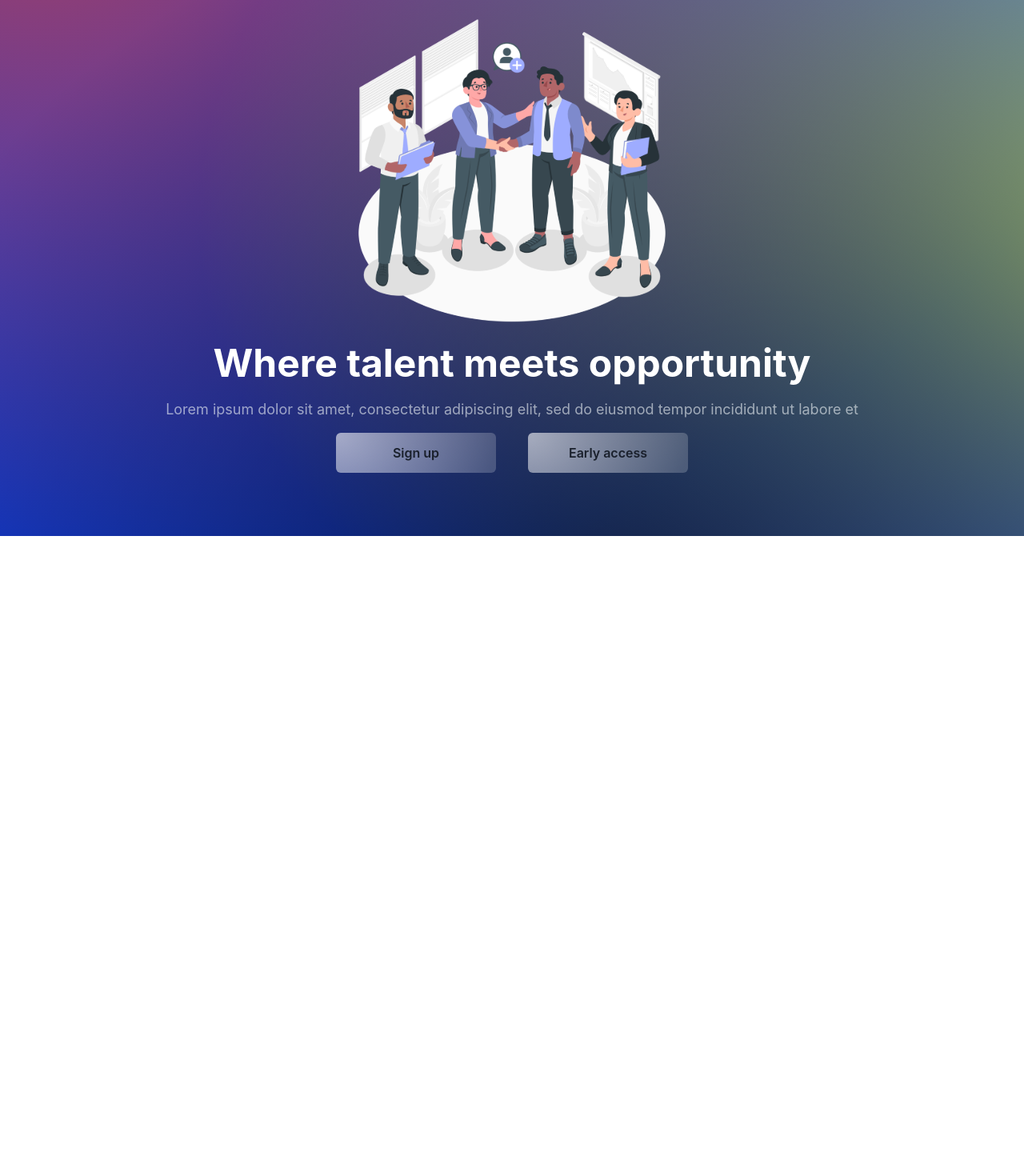
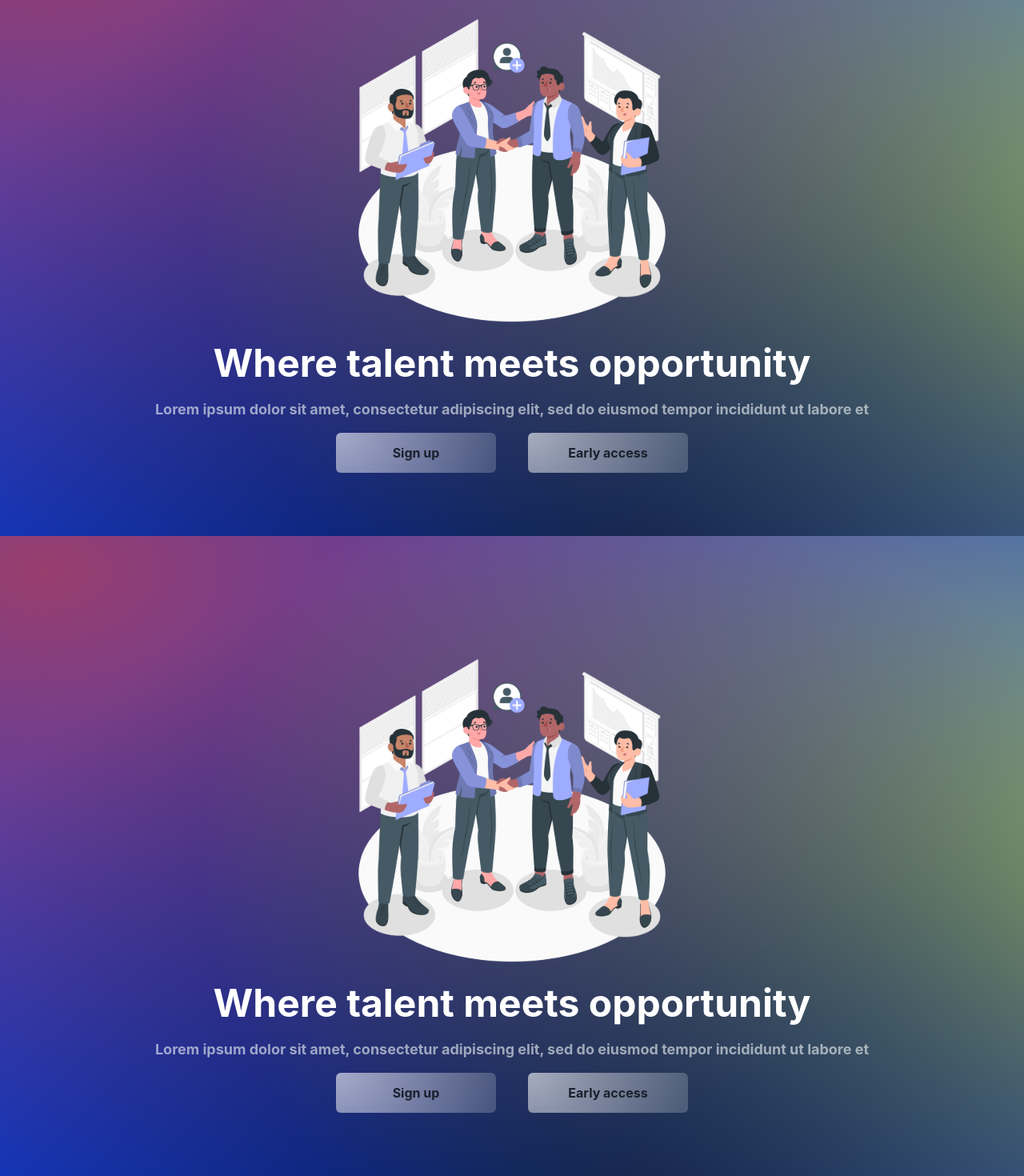
Before and after one commit to The-Opportunties-Portal/top-landing, a Next.js app: page / in a window 1280 px wide. Shown: the part 130-1600 px from the top of the page at 80% size. Before the commit the page ends 800 px from the top, so only its background shows below. Built offline with nearby package versions, Linux system fonts and the light colour scheme.

Commit message:
refactor: Linting

```diff
--- a/components/Navbar.tsx
+++ b/components/Navbar.tsx
@@ -27,11 +27,11 @@ export default function WithSubnavigation() {
   const { isOpen, onToggle } = useDisclosure();
 
   return (
-        <Box position="absolute" h="93px" width={"100%"}>
+    <Box position="absolute" width={"100%"}>
       <Flex
         bg={"rgba(30, 30, 30, 0.6)"}
         color={"#F2F6F9"}
-                minH={"93px"}
+        minH={"70px"}
         py={{ base: 2 }}
         px={{ base: 4 }}
         borderBottom={1}
@@ -47,11 +47,7 @@ export default function WithSubnavigation() {
           <IconButton
             onClick={onToggle}
             icon={
-                            isOpen ? (
-                                <CloseIcon w={3} h={3} />
-                            ) : (
-                                <HamburgerIcon w={5} h={5} />
-                            )
+              isOpen ? <CloseIcon w={3} h={3} /> : <HamburgerIcon w={5} h={5} />
             }
             variant={"ghost"}
             aria-label={"Toggle Navigation"}
@@ -70,14 +66,13 @@ export default function WithSubnavigation() {
             fontFamily={"heading"}
             color={"#F2F6F9"}
           >
-                        <Image src="/images/logo.svg" alt="logo"/>
+            <Image src="/images/logo.svg" alt="logo" />
           </Text>
 
           <Flex display={{ base: "none", md: "flex" }} align={"center"} ml={10}>
             <DesktopNav />
           </Flex>
           <DesktopSubNav label="Work Request >" href="#" />
-
         </Flex>
       </Flex>
 
@@ -125,10 +120,7 @@ const DesktopNav = () => {
                 >
                   <Stack>
                     {navItem.children.map((child) => (
-                                                <DesktopSubNav
-                                                    key={child.label}
-                                                    {...child}
-                                                />
+                      <DesktopSubNav key={child.label} {...child} />
                     ))}
                   </Stack>
                 </PopoverContent>
@@ -175,12 +167,7 @@ const DesktopSubNav = ({ label, href, subLabel }: NavItem) => {
           align={"center"}
           flex={1}
         >
-                    <Icon
-                        color={"pink.400"}
-                        w={5}
-                        h={5}
-                        as={ChevronRightIcon}
-                    />
+          <Icon color={"pink.400"} w={5} h={5} as={ChevronRightIcon} />
         </Flex>
       </Stack>
     </Link>
@@ -233,11 +220,7 @@ const MobileNavItem = ({ label, children, href }: NavItem) => {
         )}
       </Flex>
 
-            <Collapse
-                in={isOpen}
-                animateOpacity
-                style={{ marginTop: "0!important" }}
-            >
+      <Collapse in={isOpen} animateOpacity style={{ marginTop: "0!important" }}>
         <Stack
           mt={2}
           pl={4}
--- a/pages/index.tsx
+++ b/pages/index.tsx
@@ -1,26 +1,116 @@
-import Head from 'next/head'
-import { Inter } from '@next/font/google'
-import styles from '../styles/Home.module.css'
-import Navbar from "../components/Navbar"
-import { Box, Button, Flex, Heading, HStack, Image, Text, VStack } from '@chakra-ui/react'
+import Head from "next/head";
+import { Inter } from "@next/font/google";
+import styles from "../styles/Home.module.css";
+import Navbar from "../components/Navbar";
+import {
+  Box,
+  Button,
+  Flex,
+  Heading,
+  HStack,
+  Image,
+  Text,
+  VStack,
+} from "@chakra-ui/react";
 
-const inter = Inter({ subsets: ['latin'] })
+const inter = Inter({ subsets: ["latin"] });
 
 export default function Home() {
   return (
     <>
-    <Box h="100vh" pt={"60px"} color="white" bg="radial-gradient(78.27% 114.34% at 60.01% 112.56%, rgba(11, 11, 11, 0.7) 0%, rgba(89, 89, 89, 0) 100%) /* warning: gradient uses a rotation that is not supported by CSS and may not behave as expected */, radial-gradient(96.28% 96.28% at 115.6% 50%, rgba(222, 233, 50, 0.7) 0%, rgba(59, 89, 202, 0.126) 100%) /* warning: gradient uses a rotation that is not supported by CSS and may not behave as expected */, radial-gradient(105.87% 105.87% at 4.16% 5.34%, rgba(237, 59, 40, 0.7) 0%, rgba(154, 84, 224, 0) 100%) /* warning: gradient uses a rotation that is not supported by CSS and may not behave as expected */, #0038E5;">
+      <Box
+        h="100vh"
+        pt={"60px"}
+        color="white"
+        bg="radial-gradient(78.27% 114.34% at 60.01% 112.56%, rgba(11, 11, 11, 0.7) 0%, rgba(89, 89, 89, 0) 100%) /* warning: gradient uses a rotation that is not supported by CSS and may not behave as expected */, radial-gradient(96.28% 96.28% at 115.6% 50%, rgba(222, 233, 50, 0.7) 0%, rgba(59, 89, 202, 0.126) 100%) /* warning: gradient uses a rotation that is not supported by CSS and may not behave as expected */, radial-gradient(105.87% 105.87% at 4.16% 5.34%, rgba(237, 59, 40, 0.7) 0%, rgba(154, 84, 224, 0) 100%) /* warning: gradient uses a rotation that is not supported by CSS and may not behave as expected */, #0038E5;"
+      >
         <Flex direction={"column"} h="100%" justify={"center"}>
-        <Image src={"/images/New employee-amico 1.svg"} w="408" h="408" alt="employees discussing" mb={2}/>
+          <Image
+            src={"/images/New employee-amico 1.svg"}
+            w="408"
+            h="408"
+            alt="employees discussing"
+            mb={2}
+          />
           <Box>
             <VStack textAlign={"center"} spacing={4}>
-            <Heading fontSize={'5xl'}>Where talent meets opportunity</Heading>
-            <Text fontSize={"lg"} color={"rgba(242, 246, 249, 0.6)"}>Lorem ipsum dolor sit amet, consectetur adipiscing elit, sed do eiusmod tempor incididunt ut labore et </Text>
+              <Heading fontSize={"5xl"}>Where talent meets opportunity</Heading>
+              <Text
+                fontWeight={"bold"}
+                fontSize={"lg"}
+                color={"rgba(242, 246, 249, 0.6)"}
+              >
+                Lorem ipsum dolor sit amet, consectetur adipiscing elit, sed do
+                eiusmod tempor incididunt ut labore et{" "}
+              </Text>
               <Flex w={"100%"} justify={"center"} color={"rgba(34, 24, 72, 1)"}>
-              <Button fontSize={"md"} w="200px" h="50px" mr={"40px"} bg="radial-gradient(100% 359.18% at 0% 0%, rgba(255, 255, 255, 0.6) 0%, rgba(255, 255, 255, 0.2) 100%)">
+                <Button
+                  fontWeight="bold"
+                  fontSize={"md"}
+                  w="200px"
+                  h="50px"
+                  mr={"40px"}
+                  bg="radial-gradient(100% 359.18% at 0% 0%, rgba(255, 255, 255, 0.6) 0%, rgba(255, 255, 255, 0.2) 100%)"
+                >
                   Sign up
                 </Button>
-              <Button fontSize={"md"} w="200px" h="50px" bg="radial-gradient(100% 359.18% at 0% 0%, rgba(255, 255, 255, 0.6) 0%, rgba(255, 255, 255, 0.2) 100%)">
+                <Button
+                  fontWeight="bold"
+                  fontSize={"md"}
+                  w="200px"
+                  h="50px"
+                  bg="radial-gradient(100% 359.18% at 0% 0%, rgba(255, 255, 255, 0.6) 0%, rgba(255, 255, 255, 0.2) 100%)"
+                >
+                  Early access
+                </Button>
+              </Flex>
+            </VStack>
+          </Box>
+        </Flex>
+      </Box>
+      <Box
+        h="100vh"
+        pt={"60px"}
+        color="white"
+        bg="radial-gradient(78.27% 114.34% at 60.01% 112.56%, rgba(11, 11, 11, 0.7) 0%, rgba(89, 89, 89, 0) 100%) /* warning: gradient uses a rotation that is not supported by CSS and may not behave as expected */, radial-gradient(96.28% 96.28% at 115.6% 50%, rgba(222, 233, 50, 0.7) 0%, rgba(59, 89, 202, 0.126) 100%) /* warning: gradient uses a rotation that is not supported by CSS and may not behave as expected */, radial-gradient(105.87% 105.87% at 4.16% 5.34%, rgba(237, 59, 40, 0.7) 0%, rgba(154, 84, 224, 0) 100%) /* warning: gradient uses a rotation that is not supported by CSS and may not behave as expected */, #0038E5;"
+      >
+        <Flex direction={"column"} h="100%" justify={"center"}>
+          <Image
+            src={"/images/New employee-amico 1.svg"}
+            w="408"
+            h="408"
+            alt="employees discussing"
+            mb={2}
+          />
+          <Box>
+            <VStack textAlign={"center"} spacing={4}>
+              <Heading fontSize={"5xl"}>Where talent meets opportunity</Heading>
+              <Text
+                fontWeight={"bold"}
+                fontSize={"lg"}
+                color={"rgba(242, 246, 249, 0.6)"}
+              >
+                Lorem ipsum dolor sit amet, consectetur adipiscing elit, sed do
+                eiusmod tempor incididunt ut labore et{" "}
+              </Text>
+              <Flex w={"100%"} justify={"center"} color={"rgba(34, 24, 72, 1)"}>
+                <Button
+                  fontWeight="bold"
+                  fontSize={"md"}
+                  w="200px"
+                  h="50px"
+                  mr={"40px"}
+                  bg="radial-gradient(100% 359.18% at 0% 0%, rgba(255, 255, 255, 0.6) 0%, rgba(255, 255, 255, 0.2) 100%)"
+                >
+                  Sign up
+                </Button>
+                <Button
+                  fontWeight="bold"
+                  fontSize={"md"}
+                  w="200px"
+                  h="50px"
+                  bg="radial-gradient(100% 359.18% at 0% 0%, rgba(255, 255, 255, 0.6) 0%, rgba(255, 255, 255, 0.2) 100%)"
+                >
                   Early access
                 </Button>
               </Flex>
@@ -29,5 +119,5 @@ export default function Home() {
         </Flex>
       </Box>
     </>
-  )
+  );
 }
```
Also changed, not shown: pages/_app.tsx (+10 -8 lines). Lines whose indentation alone changed are shown as unchanged.
